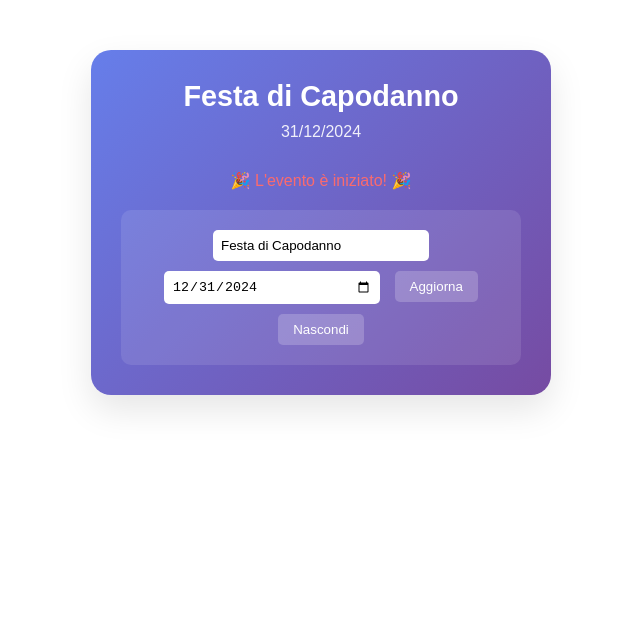
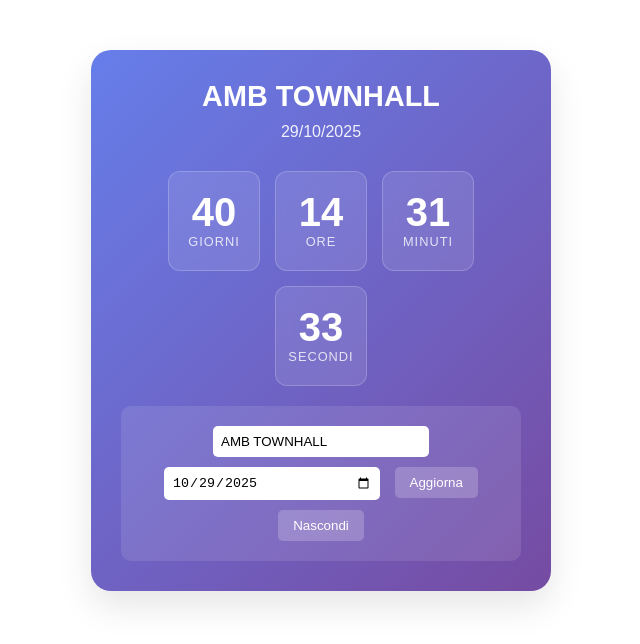
Before and after one commit to FC000013/Timer-, a plain HTML site: page index.html in a window 1280 px wide. Shown: the whole page, without its empty margins (319-959 px from the left). Drawn offline with Linux system fonts and the light colour scheme.

Commit message:
Update index.html

```diff
--- a/index.html
+++ b/index.html
@@ -103,8 +103,8 @@ background: rgba(255,255,255,0.3);
 </head>
 <body>
 <div class="countdown-container" id="countdownContainer">
-<div class="event-title" id="eventTitle">Festa di Capodanno</div>
-<div class="event-date" id="eventDate">31 Dicembre 2024</div>
+<div class="event-title" id="eventTitle">AMB TownHall</div>
+<div class="event-date" id="eventDate">29 October 2025</div>
 
 <div class="countdown-timer" id="countdownTimer">
 <div class="time-unit">
@@ -126,7 +126,7 @@ background: rgba(255,255,255,0.3);
 </div>
 
 <div class="expired" id="expiredMessage" style="display: none;">
-🎉 L'evento è iniziato! 🎉
+🎉 Be Tuned!!! 🎉
 </div>
 
 <div class="settings-panel" id="settingsPanel">
@@ -140,8 +140,8 @@ background: rgba(255,255,255,0.3);
 <script>
 // Configurazione iniziale - MODIFICA QUESTI VALORI
 let eventConfig = {
-title: "Festa di Capodanno",
-date: "2024-12-31T23:59:59"
+title: "AMB TOWNHALL",
+date: "2025-10-29T23:59:59"
 };
 
 function updateCountdown() {
```
